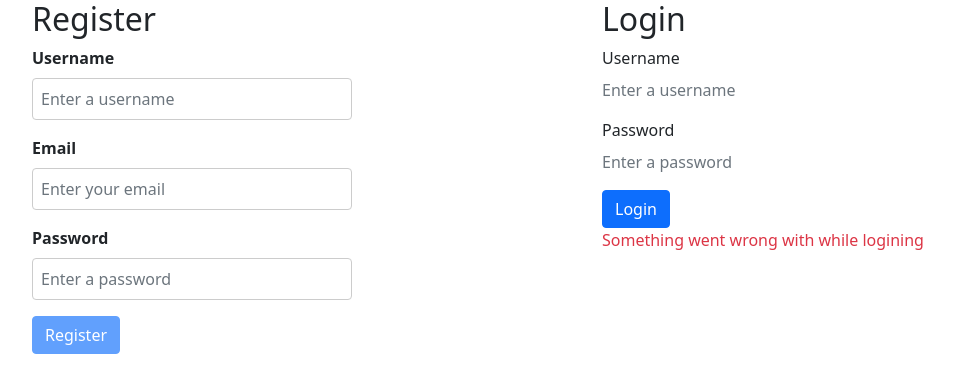
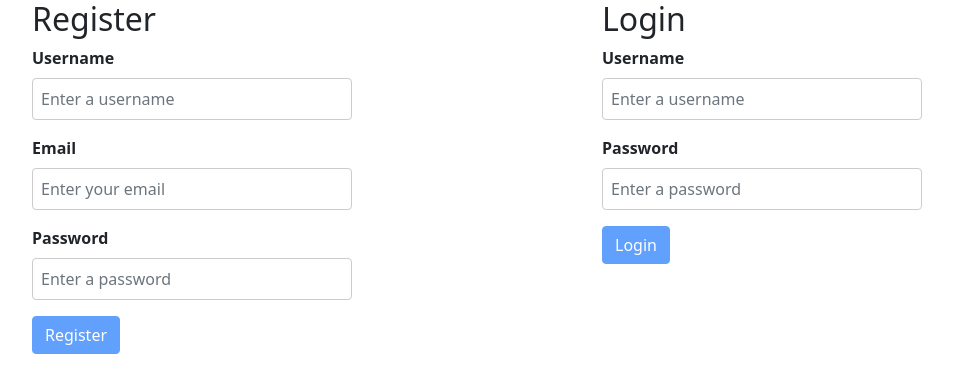
Before and after one commit to mako-commits/Auth-App-Frontend, a React (Create React App) app: page / in a window 1280 px wide. Shown: the top 392 px of the page, without its empty margins (50-1004 px from the left). Built offline with nearby package versions, Linux system fonts and the light colour scheme.

Commit message:
✨ feat: Implement login form validation

```diff
--- a/src/components/Login.tsx
+++ b/src/components/Login.tsx
@@ -1,35 +1,45 @@
 import { useState } from "react";
-import { Form, Button } from "react-bootstrap";
+import { Form, Button, Alert } from "react-bootstrap";
 import axios from "axios";
+import useInput from "./hooks/use-input";
 
+//check if input field is empty
+const isNotEmpty = (value: string) => value.trim() !== "";
+
+//check length of password
+const lenPassword = (value: string) => value.length >= 6;
 const Login = () => {
-  const [username, setUsername] = useState("");
-  const [usernameFieldTouched, setUsernameFieldTouched] = useState(false);
+  const [login, setLogin] = useState(false);
+  const [failedLogin, setFailedLogin] = useState(false);
+  const {
+    value: username,
+    isValid: usernameIsValid,
+    hasError: usernameHasError,
+    valueChangeHandler: usernameChangeHandler,
+    inputBlurHandler: usernameBlurHandler,
+    reset: resetUsername,
+  } = useInput(isNotEmpty);
 
-  const [password, setPassword] = useState("");
-  const [passwordFieldTouched, setPasswordFieldTouched] = useState(false);
-  const [login, setLogin] = useState(false);
-
-  const enterdUsernameIsValid = username.trim() !== "";
-  const usernameInputIsInvalid = !enterdUsernameIsValid && usernameFieldTouched;
-
-  const enterdPasswordIsValid = password.trim() !== "";
-  const passwordInputIsInvalid = !enterdPasswordIsValid && passwordFieldTouched;
+  const {
+    value: password,
+    isValid: passwordIsValid,
+    valueChangeHandler: passwordChangeHandler,
+    hasError: passwordHasError,
+    inputBlurHandler: passwordBlurHandler,
+    reset: resetPassword,
+  } = useInput(lenPassword);
 
   let formIsValid = false;
-  const handleUsernameChange = (e: React.ChangeEvent<HTMLInputElement>) => {
-    setUsername(e.target.value);
-  };
-  const handlePasswordChange = (e: React.ChangeEvent<HTMLInputElement>) => {
-    setPassword(e.target.value);
-  };
+
+  if (usernameIsValid && passwordIsValid) {
+    formIsValid = true;
+  }
+
   const handleFormSubmit = (
     e: React.FormEvent<HTMLFormElement> | React.MouseEvent<HTMLButtonElement>
   ) => {
     // prevent the form from refreshing the whole page
     e.preventDefault();
-    // make a popup alert showing the "submitted" text
-    alert("Submited");
 
     //configuration
     const config = {
@@ -44,50 +54,94 @@ const Login = () => {
     axios(config)
       .then((result) => {
         setLogin(true);
+        // make a popup alert showing the "submitted" text
+        // alert("Login Successful");
       })
       .catch((error) => {
         error = new Error("Unable to login");
+        setFailedLogin(true);
+        // alert("Login failed");
       });
+
+    resetUsername();
+    resetPassword();
   };
+
+  //set username class based on validity
+  const usernameClasses = usernameHasError
+    ? "form-control invalid"
+    : "form-control";
+
+  //set password class based on validity
+  const passwordClasses = passwordHasError
+    ? "form-control invalid"
+    : "form-control";
+
   return (
     <>
       <h2>Login</h2>
       <Form onSubmit={handleFormSubmit}>
         {/* Username Field*/}
-        <Form.Group className="mb-3" controlId="formBasicEmail">
+        <Form.Group className={usernameClasses} controlId="formBasicEmail">
           <Form.Label>Username</Form.Label>
           <Form.Control
             type="text"
             name="username"
             value={username}
-            onChange={handleUsernameChange}
+            onChange={usernameChangeHandler}
+            onBlur={usernameBlurHandler}
             placeholder="Enter a username"
           />
+          {usernameHasError && (
+            <p className="error-text">Please enter a a username.</p>
+          )}
         </Form.Group>
 
         {/* Password Field*/}
-        <Form.Group className="mb-3" controlId="formBasicEmail">
+        <Form.Group className={passwordClasses} controlId="formBasicEmail">
           <Form.Label>Password</Form.Label>
           <Form.Control
             type="password"
             name="password"
             value={password}
-            onChange={handlePasswordChange}
+            onChange={passwordChangeHandler}
+            onBlur={passwordBlurHandler}
             placeholder="Enter a password"
           />
+          {passwordHasError && (
+            <p className="error-text">Password must be at least 6 characters</p>
+          )}
         </Form.Group>
         {/* Submit Button */}
-        <Button variant="primary" type="submit" onClick={handleFormSubmit}>
+        <Button
+          variant="primary"
+          type="submit"
+          onClick={handleFormSubmit}
+          disabled={!formIsValid}
+          className="mb-3"
+        >
           Login
         </Button>
 
         {/* display staus message */}
-        {login ? (
-          <p className="text-success">Login was successful</p>
-        ) : (
-          <p className="text-danger">
-            Something went wrong with while logining
-          </p>
+        {login && (
+          <Alert variant="success" onClose={() => setLogin(false)} dismissible>
+            <Alert.Heading>Login Successful</Alert.Heading>
+            <p>Proceed to login</p>
+          </Alert>
+        )}
+        {failedLogin && (
+          <Alert
+            variant="danger"
+            onClose={() => setFailedLogin(false)}
+            dismissible
+          >
+            <Alert.Heading>Login Failed</Alert.Heading>
+            <p>
+              Make sure you register before you login or cross-check your
+              credetials
+            </p>
+          </Alert>
         )}
       </Form>
     </>
--- a/src/components/Register.tsx
+++ b/src/components/Register.tsx
@@ -1,8 +1,8 @@
 import axios from "axios";
 import React, { useState } from "react";
-import { Form, Button } from "react-bootstrap";
+import { Form, Button, Alert } from "react-bootstrap";
 import useInput from "../components/hooks/use-input";
-type Props = {};
+
 //check if input field is empty
 const isNotEmpty = (value: string) => value.trim() !== "";
 //validate email
@@ -10,7 +10,7 @@ const isEmail = (value: string | string[]) => value.includes("@");
 //check length of password
 const lenPassword = (value: string) => value.length >= 6;
 
-const Register: React.FC<Props> = () => {
+const Register = () => {
   const [register, setRegister] = useState(false);
   const [failedRegister, setFailedRegister] = useState(false);
 
@@ -72,16 +72,20 @@ const Register: React.FC<Props> = () => {
     axios(config)
       .then((result) => {
         setRegister(true);
+        // make a popup alert showing the "submitted" text
+        // alert("Registration Complete");
       })
       .catch((error) => {
         error = new Error("Unable to register user");
         setFailedRegister(true);
+        // make a popup alert showing the "submitted" text
+        // alert("Registration failed");
       });
     // console.log(username);
     // console.log(email);
     // console.log(password);
     // make a popup alert showing the "submitted" text
-    alert("Submited");
+    // alert("Submited");
     resetUsername();
     resetPassword();
     resetEmail();
@@ -159,16 +163,32 @@ const Register: React.FC<Props> = () => {
           type="submit"
           onClick={handleFormSubmit}
           disabled={!formIsValid}
+          className="mb-3"
         >
           Register
         </Button>
 
         {/* display status message */}
         {register && (
-          <p className="text-success">You have been regsitered successfully</p>
+          <Alert
+            variant="success"
+            onClose={() => setRegister(false)}
+            dismissible
+          >
+            <Alert.Heading>You have been regsitered successfully</Alert.Heading>
+            <p>Proceed to login</p>
+          </Alert>
+          // <p className="text-success">You have been regsitered successfully</p>
         )}
         {failedRegister && (
-          <p className="text-danger">Unable to register user</p>
+          <Alert
+            variant="danger"
+            onClose={() => setFailedRegister(false)}
+            dismissible
+          >
+            <Alert.Heading>Unable to register user</Alert.Heading>
+            <p>Cross-check your credentials</p>
+          </Alert>
         )}
       </Form>
     </>
```
